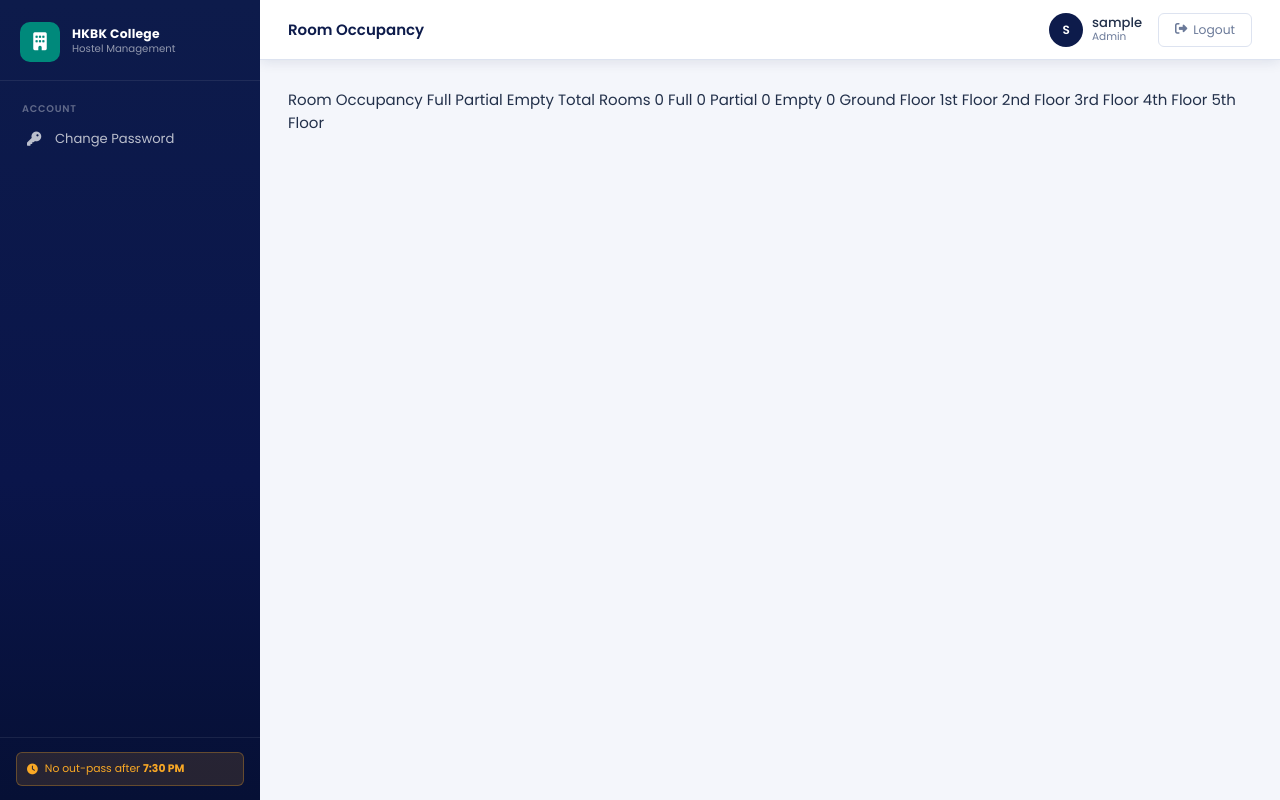
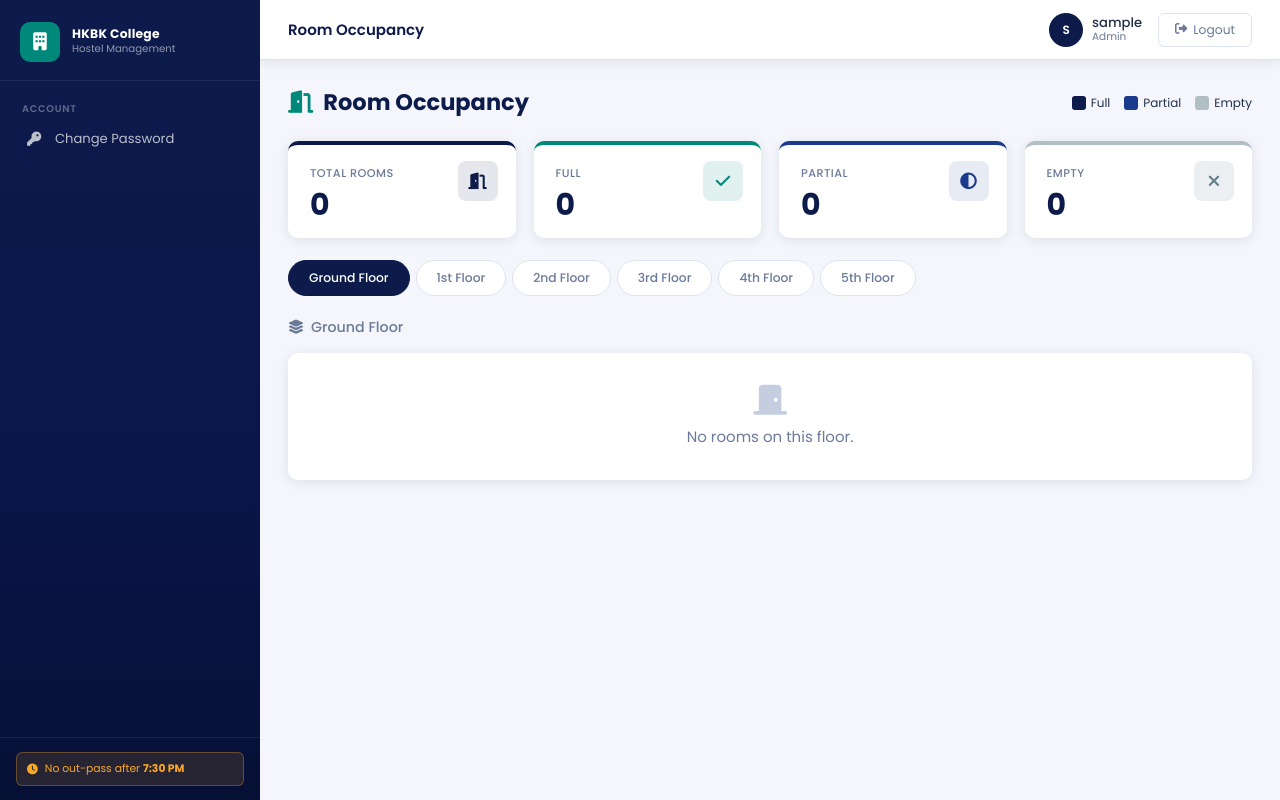
Before and after one commit to ibrar900/Hostel_mgmt, a Flask app: template templates/warden/rooms.html in a window 1280 px wide. Run offline with Flask 3, Linux system fonts and the light colour scheme; the template is opened without the code that fills it, so the values that code supplies are empty; the visitor is signed in with stand-in values (Sample User, id 1).

Commit message:
Update rooms.html

```diff
--- a/templates/warden/rooms.html
+++ b/templates/warden/rooms.html
@@ -1,15 +1,131 @@
-{% extends "base.html" %} {% block title %}Rooms{% endblock %} {% block topbar_title %}Room Occupancy{% endblock %} {% block content %}
-Room Occupancy
-Full
-Partial
-Empty
-Total Rooms
-{{ total_rooms or 0 }}
-Full
-{{ full_rooms or 0 }}
-Partial
-{{ partial_rooms or 0 }}
-Empty
-{{ empty_rooms or 0 }}
-{% set floors = [ ('ground', 'Ground Floor'), ('1st', '1st Floor'), ('2nd', '2nd Floor'), ('3rd', '3rd Floor'), ('4th', '4th Floor'), ('5th', '5th Floor'), ] %} {% for key, label in floors %} {{ label }} {% endfor %}
-{% for key, label in [ ('ground', 'Ground Floor'), ('1st', '1st Floor'), ('2nd', '2nd Floor'), ('3rd', '3rd Floor'), ('4th', '4th Floor'), ('5th', '5th Floor'), ] %} {% endfor %} {% endblock %}
+{% extends "base.html" %}
+
+{% block title %}Rooms{% endblock %}
+{% block topbar_title %}Room Occupancy{% endblock %}
+
+{% block content %}
+<div class="page-header">
+  <h1><i class="fas fa-door-open" style="color:var(--accent);margin-right:10px;"></i>Room Occupancy</h1>
+  <div style="display:flex;gap:10px;align-items:center;flex-wrap:wrap;">
+    <!-- Legend -->
+    <div style="display:flex;gap:14px;font-size:0.8rem;align-items:center;">
+      <span style="display:flex;align-items:center;gap:5px;">
+        <span style="width:14px;height:14px;border-radius:3px;background:var(--navy);display:inline-block;"></span>
+        Full
+      </span>
+      <span style="display:flex;align-items:center;gap:5px;">
+        <span style="width:14px;height:14px;border-radius:3px;background:var(--blue);display:inline-block;"></span>
+        Partial
+      </span>
+      <span style="display:flex;align-items:center;gap:5px;">
+        <span style="width:14px;height:14px;border-radius:3px;background:#b0bec5;display:inline-block;"></span>
+        Empty
+      </span>
+    </div>
+  </div>
+</div>
+
+<!-- Summary row -->
+<div class="stats-grid" style="margin-bottom:22px;">
+  <div class="stat-card navy">
+    <div class="stat-icon"><i class="fas fa-door-open"></i></div>
+    <div class="stat-label">Total Rooms</div>
+    <div class="stat-value">{{ total_rooms or 0 }}</div>
+  </div>
+  <div class="stat-card accent">
+    <div class="stat-icon"><i class="fas fa-check"></i></div>
+    <div class="stat-label">Full</div>
+    <div class="stat-value">{{ full_rooms or 0 }}</div>
+  </div>
+  <div class="stat-card blue">
+    <div class="stat-icon"><i class="fas fa-adjust"></i></div>
+    <div class="stat-label">Partial</div>
+    <div class="stat-value">{{ partial_rooms or 0 }}</div>
+  </div>
+  <div class="stat-card" style="border-top-color:#b0bec5;">
+    <div class="stat-icon" style="background:#eceff1;color:#607d8b;"><i class="fas fa-times"></i></div>
+    <div class="stat-label">Empty</div>
+    <div class="stat-value">{{ empty_rooms or 0 }}</div>
+  </div>
+</div>
+
+<!-- Floor Tabs -->
+<div class="floor-tabs">
+  {% set floors = [
+    ('ground', 'Ground Floor'),
+    ('1st',    '1st Floor'),
+    ('2nd',    '2nd Floor'),
+    ('3rd',    '3rd Floor'),
+    ('4th',    '4th Floor'),
+    ('5th',    '5th Floor'),
+  ] %}
+  {% for key, label in floors %}
+  <button class="floor-tab" data-floor="{{ key }}">{{ label }}</button>
+  {% endfor %}
+</div>
+
+<!-- Floor Sections -->
+{% for key, label in [
+    ('ground', 'Ground Floor'),
+    ('1st',    '1st Floor'),
+    ('2nd',    '2nd Floor'),
+    ('3rd',    '3rd Floor'),
+    ('4th',    '4th Floor'),
+    ('5th',    '5th Floor'),
+] %}
+<div class="floor-section" data-floor="{{ key }}" style="display:none;">
+  <h3 style="font-size:0.95rem;color:var(--text-muted);margin-bottom:16px;font-weight:500;">
+    <i class="fas fa-layer-group" style="margin-right:7px;"></i>{{ label }}
+  </h3>
+
+  {% set floor_rooms = rooms_by_floor[key] if rooms_by_floor is defined and key in rooms_by_floor else [] %}
+
+  {% if floor_rooms %}
+  <div class="room-grid">
+    {% for room in floor_rooms %}
+      {% if room.occupied == room.capacity %}
+        {% set room_class = 'full' %}
+      {% elif room.occupied == 0 %}
+        {% set room_class = 'empty' %}
+      {% else %}
+        {% set room_class = 'partial' %}
+      {% endif %}
+
+      <div class="room-card {{ room_class }}">
+        <div class="room-number">{{ room.number }}</div>
+        <span class="room-bed-count">{{ room.occupied }}/{{ room.capacity }} beds</span>
+
+        <div class="room-occupants">
+          {% if room.occupants %}
+            {% for occ in room.occupants %}
+              <span>
+                <i class="fas fa-user" style="font-size:0.7rem;margin-right:4px;"></i>{{ occ.name }}
+              </span>
+            {% endfor %}
+          {% else %}
+            <span style="color:#90a4ae;font-style:italic;">Vacant</span>
+          {% endif %}
+        </div>
+
+        {% if room_class == 'partial' %}
+        <div style="margin-top:8px;">
+          <a href="{{ url_for('warden.add_student') }}?room={{ room.id }}"
+             class="btn btn-accent btn-sm" style="font-size:0.72rem;padding:3px 10px;">
+            <i class="fas fa-plus"></i> Assign
+          </a>
+        </div>
+        {% endif %}
+      </div>
+    {% endfor %}
+  </div>
+  {% else %}
+  <div style="padding:32px;text-align:center;color:var(--text-muted);
+              background:var(--white);border-radius:var(--radius);box-shadow:var(--shadow);">
+    <i class="fas fa-door-closed" style="font-size:2rem;margin-bottom:10px;display:block;color:#c5cee0;"></i>
+    No rooms on this floor.
+  </div>
+  {% endif %}
+</div>
+{% endfor %}
+
+{% endblock %}
```
